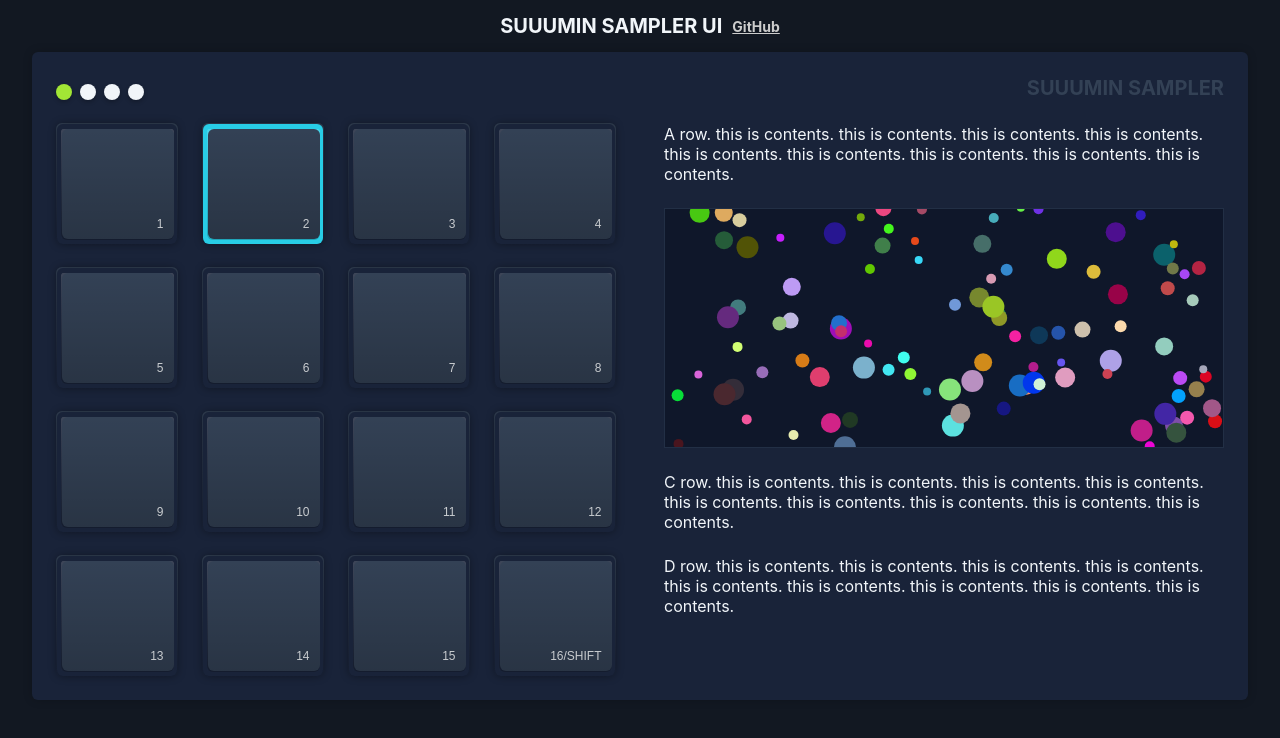
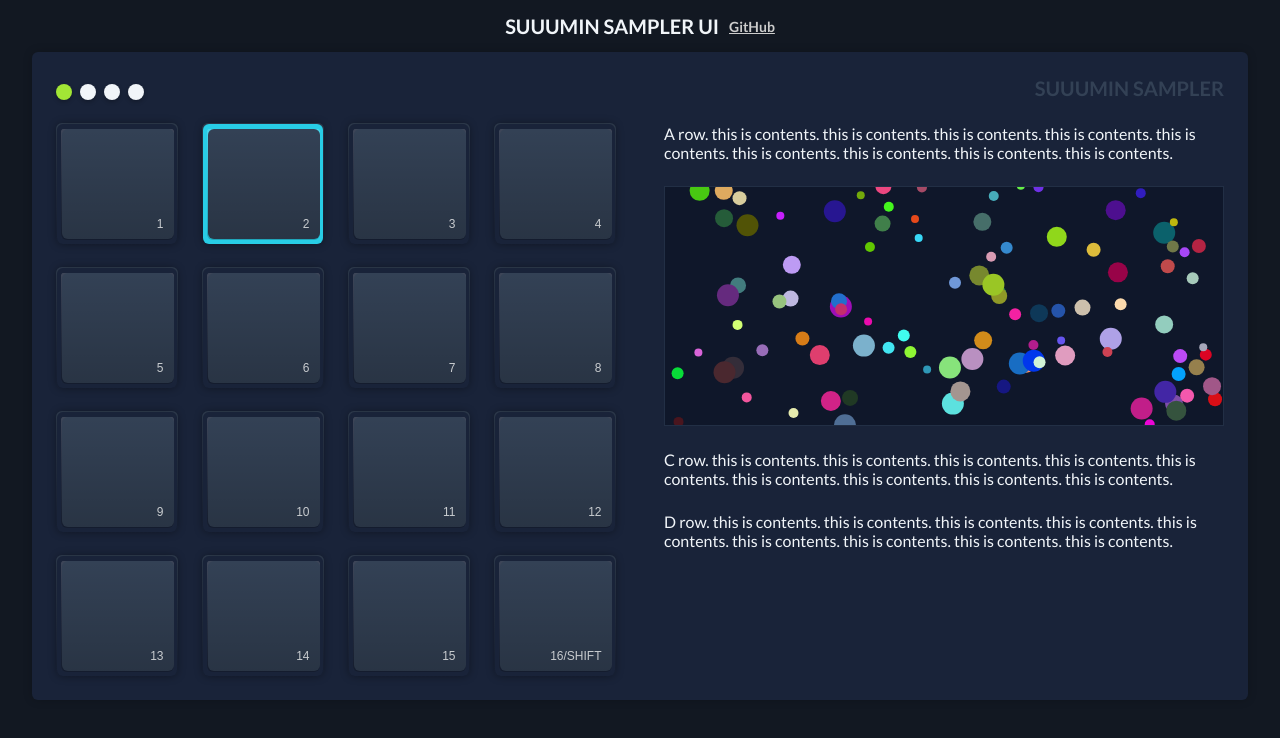
Before and after one commit to masa-sumimoto/suuumin-sampler-ui, a React (Create React App) app: page / in a window 1280 px wide. Shown: the top 738 px of the page. Built offline with nearby package versions, Linux system fonts and the light colour scheme.

Commit message:
Import Lato Font

```diff
--- a/src/scss/base.scss
+++ b/src/scss/base.scss
@@ -2,7 +2,8 @@
 html {
   height: 100%;
   width: 100%;
-  background-color: #39466b;
+  background-color: #121822;
+  font-family: "Lato", sans-serif;
 }
 
 * {
--- a/src/scss/index.scss
+++ b/src/scss/index.scss
@@ -7,3 +7,8 @@
 @use 'layouts';
 
 @use 'other-parts';
+
+// Fonts
+//
+
+@import url("https://fonts.googleapis.com/css2?family=Lato:ital,wght@0,400;0,700;1,400;1,700&display=swap");
```
